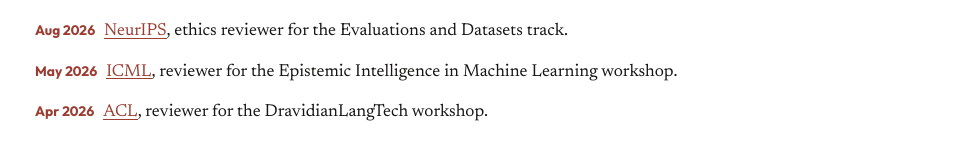
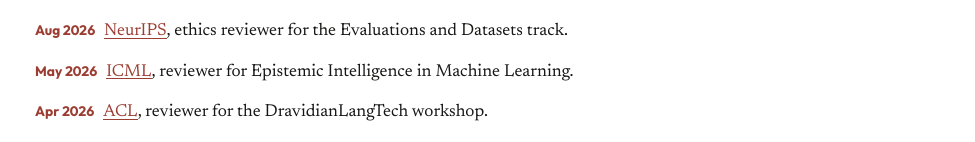
Before and after one commit to biniyamlombe/biniyamlombe.github.io, a React (Vite) app: page / in a window 1280 px wide. Shown: the part 2431-2573 px from the top of the page, without its empty margins (305-1280 px from the left). Built offline with nearby package versions, Linux system fonts and the light colour scheme; no server answers.

Commit message:
fix: keep the ICML service line on one row
The full workshop name was just wider than the text measure, so the sentence wrapped after Machine.

```diff
--- a/src/data/site.js
+++ b/src/data/site.js
@@ -439,7 +439,7 @@
     venue: 'ICML',
     date: 'May 2026',
     dateTime: '2026-05',
-    role: 'Reviewer for the Epistemic Intelligence in Machine Learning workshop',
+    role: 'Reviewer for Epistemic Intelligence in Machine Learning',
     href: 'https://icml.cc/virtual/2026/workshop/54075',
   },
   {
```
